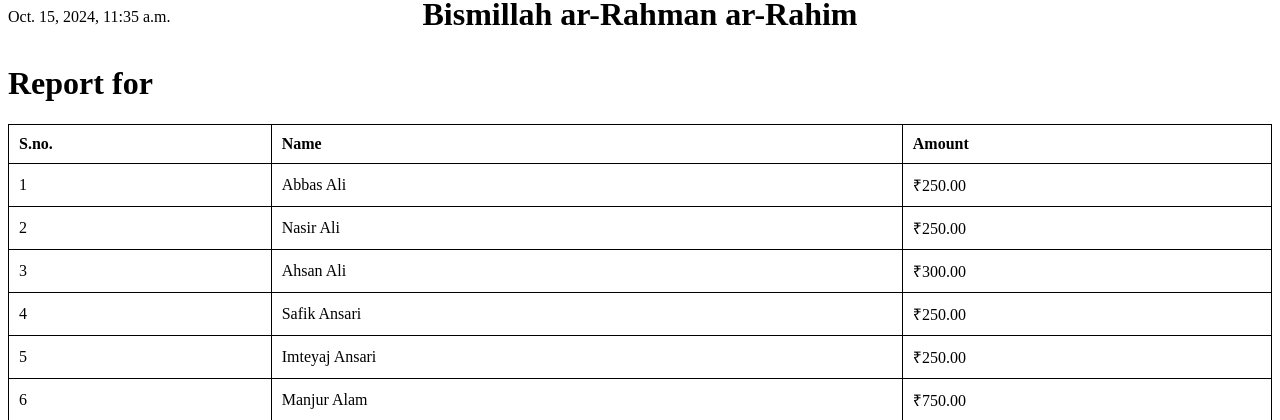
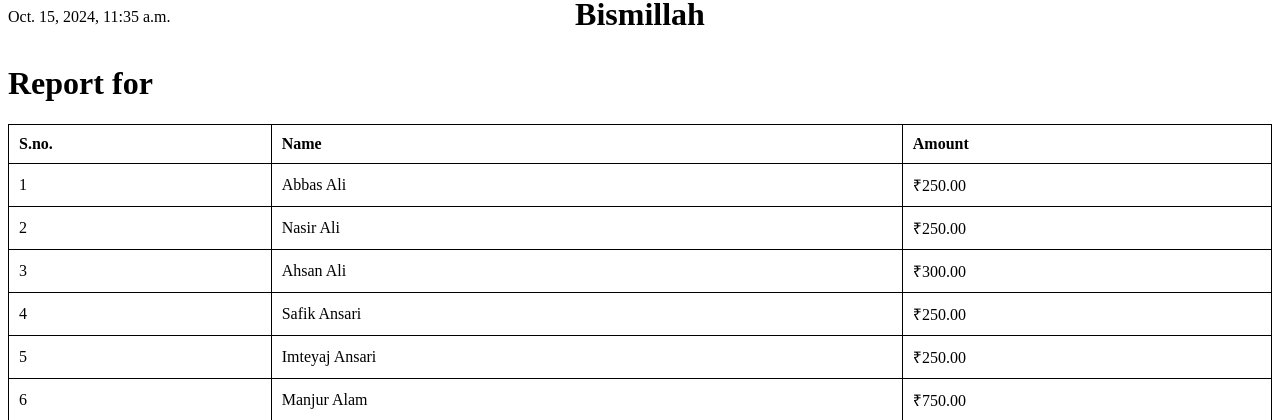
Before and after one commit to ajaj123-debug/Mosque-fund-management-system, a Django app: template community_fund/templates/prreport.html in a window 1280 px wide. Shown: the top 420 px of the page. Run offline with Django 5.2, Linux system fonts and the light colour scheme; the template is opened without the code that fills it: values that come from a table or form of the project are taken from there, others are empty; data comes from the database, SQL or seed files in the repository.

Commit message:
now its fully ready

```diff
--- a/community_fund/templates/prreport.html
+++ b/community_fund/templates/prreport.html
@@ -46,7 +46,7 @@
     </style>
 </head>
 <body>
-    <h1 class="centered-text">Bismillah ar-Rahman ar-Rahim</h1><br></br>
+    <h1 class="centered-text">Bismillah</h1><br></br>
     <h1>Report for {{ previous_month_name }}</h1>
     <table>
         <thead>
--- a/community_fund/templates/report_template.html
+++ b/community_fund/templates/report_template.html
@@ -46,7 +46,7 @@
     </style>
 </head>
 <body>
-    <h1 class="centered-text">Bismillah ar-Rahman ar-Rahim</h1><br></br>
+    <h1 class="centered-text">Bismillah</h1><br></br>
     <h1>Report for {{ month_name }}</h1>
     <table>
         <thead>
--- a/community_fund/templates/second_last_month_report.html
+++ b/community_fund/templates/second_last_month_report.html
@@ -8,7 +8,7 @@
     <link rel="icon" type="image/jpg" href="{% static 'aha.jpg' %}">
 </head>
 <body>
-    <h1 class="centered-text">Bismillah ar-Rahman ar-Rahim</h1>
+    <h1 class="centered-text">Bismillah</h1>
     <h1>Report for {{ second_last_month_name }}</h1>
     <table>
         <thead>
```
